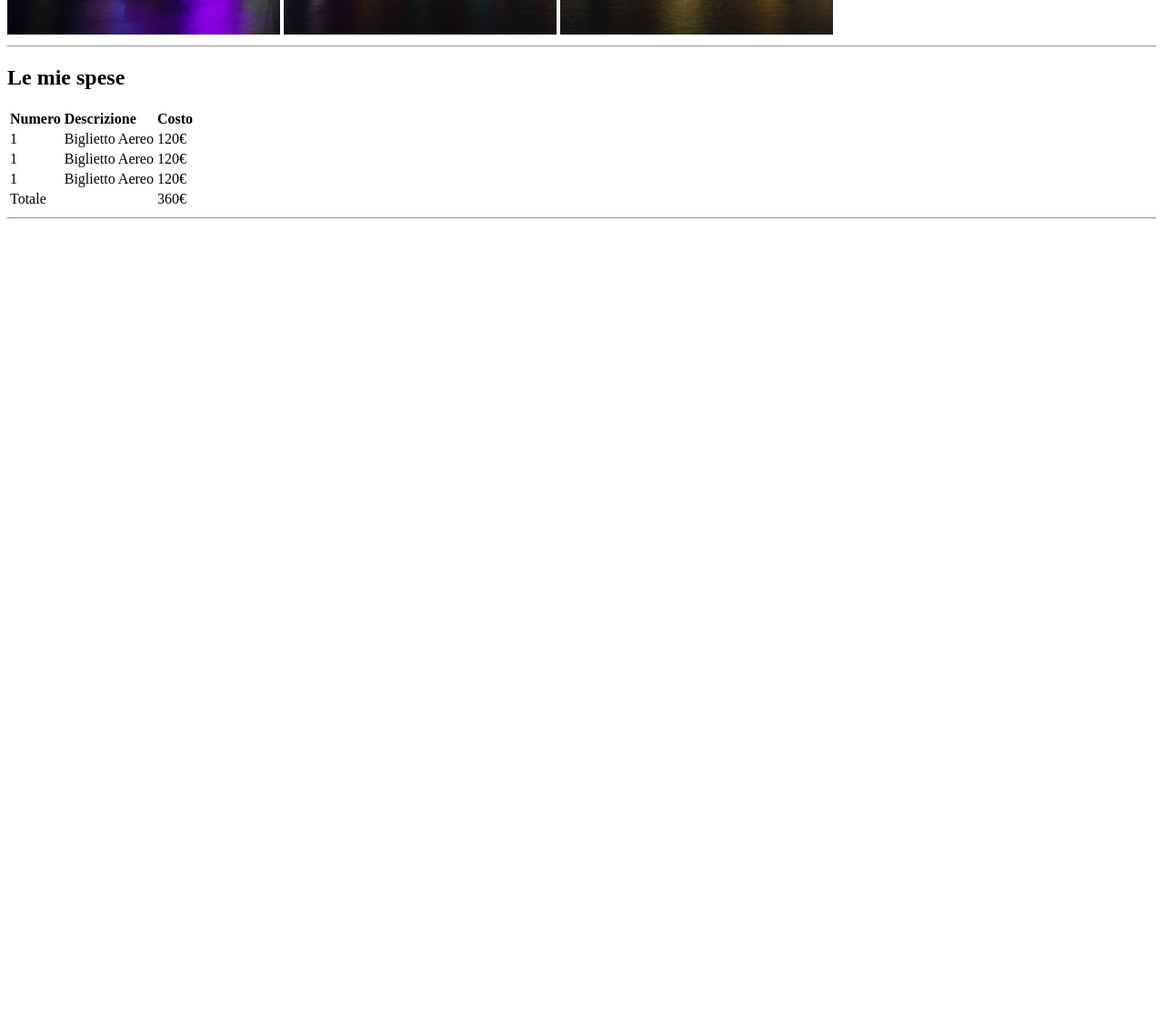
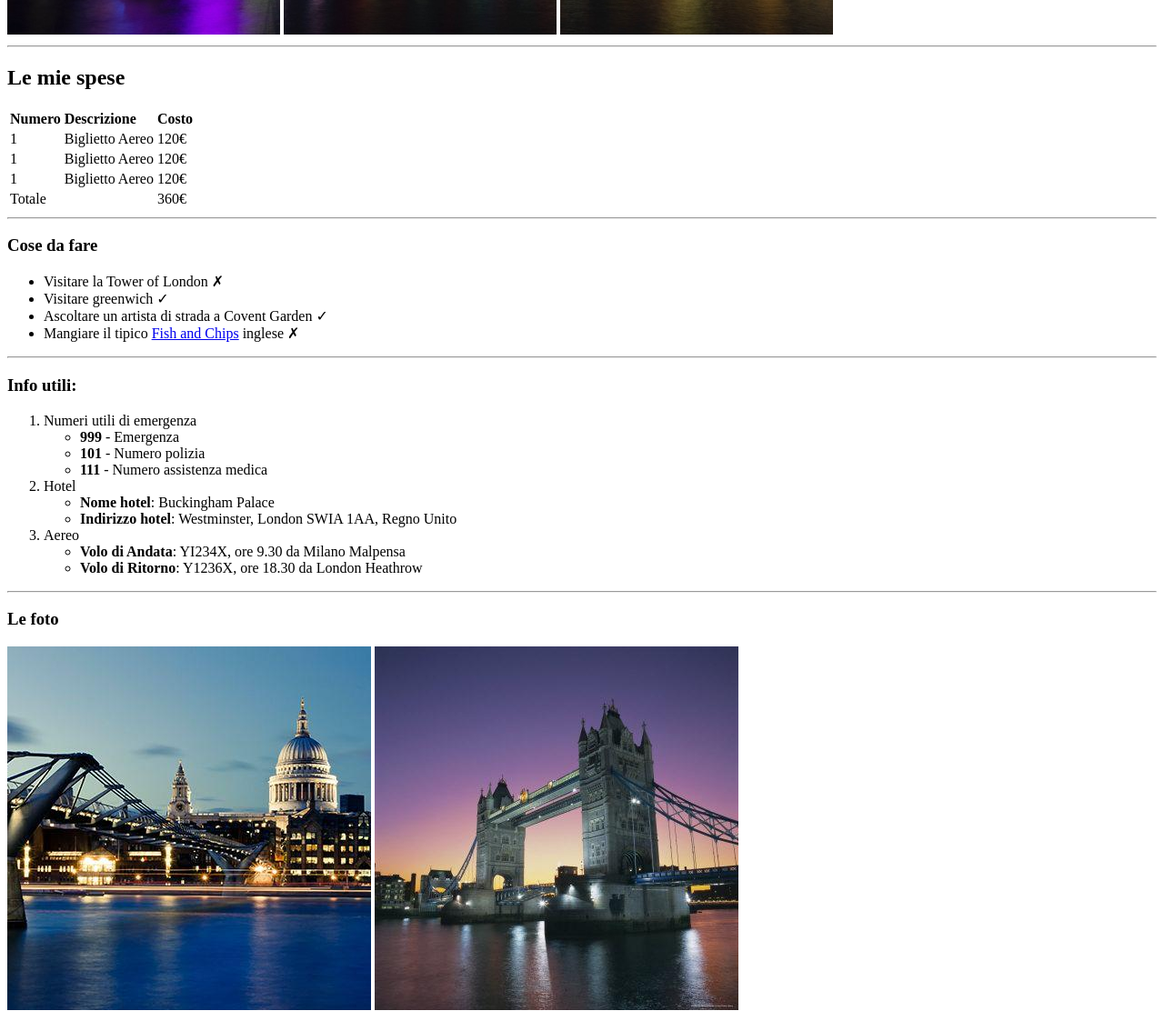
Before and after one commit to giuseppe-lisi/html-london-trip, a plain HTML site: page index.html in a window 1280 px wide. Shown: the part 642-1765 px from the top of the page at 91% size. Before the commit the page ends 891 px from the top, so only its background shows below. Drawn offline with Linux system fonts and the light colour scheme.

Commit message:
Completato esercizio

```diff
--- a/index.html
+++ b/index.html
@@ -20,8 +20,8 @@
         <h2>Le mie spese</h2>
 
         <table>
+            <!-- Inserisci rimprovero per aver usato CSS inline -->
             <thead style="text-align: left;">
-                <!-- Inserisci rimprovero per aver usato CSS inline -->
                 <th>Numero</th>
                 <th>Descrizione</th>
                 <th>Costo</th>
@@ -53,6 +53,48 @@
 
         <hr>
 
+        <h3>Cose da fare</h3>
+
+        <ul>
+            <li>Visitare la Tower of London &#10007;</li>
+            <li>Visitare greenwich &#x2713;</li>
+            <li>Ascoltare un artista di strada a Covent Garden &#x2713;</li>
+            <!-- Letteralmente il miglior fish and chips di Londra imo -->
+            <li>Mangiare il tipico <a href="https://maps.app.goo.gl/pgvcv9Zpsr9iKPcv9" target="_blank">Fish and Chips</a> inglese &#10007;</li>
+        </ul>
+
+        <hr>
+
+        <h3>Info utili:</h3>
+
+        <ol>
+            <li>Numeri utili di emergenza
+                <ul>
+                    <li><strong>999</strong> - Emergenza</li>
+                    <li><strong>101</strong> - Numero polizia</li>
+                    <li><strong>111</strong> - Numero assistenza medica</li>
+                </ul>
+            </li>
+            <li>Hotel
+                <ul>
+                    <li><strong>Nome hotel</strong>: Buckingham Palace</li>
+                    <li><strong>Indirizzo hotel</strong>: Westminster, London SWIA 1AA, Regno Unito</li>
+                </ul>
+            </li>
+            <li>Aereo
+                <ul>
+                    <li><strong>Volo di Andata</strong>: YI234X, ore 9.30 da Milano Malpensa</li>
+                    <li><strong>Volo di Ritorno</strong>: Y1236X, ore 18.30 da London Heathrow</li>
+                </ul>
+            </li>
+        </ol>
+
+        <hr>
+
+        <h3>Le foto</h3>
+
+        <img src="./img/millennium-bridge-photo.jpg" alt="foto del millennium bridge di Londra">
+        <img src="./img/tower-bridge-photo.jpg" alt="foto del tower bridge di Londra">
     </main>
 </body>
 </html>
```
